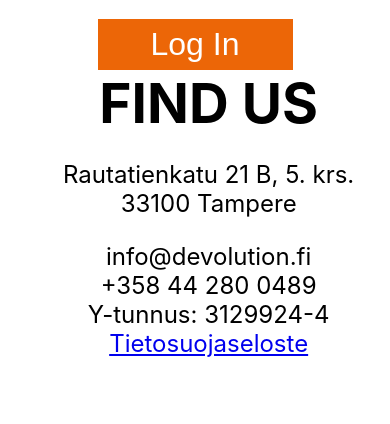
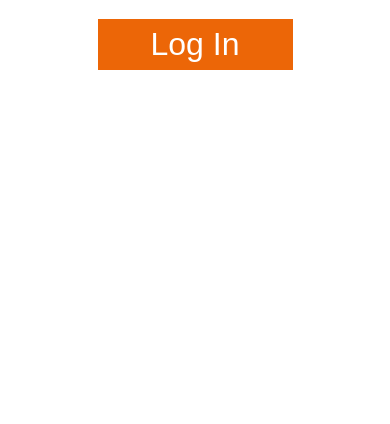
Before and after one commit to Devolution-Oy/project-dashboard, a React (Create React App) app: page / in a window 390 px wide. Shown: the part 386-810 px from the top of the page. Built offline with nearby package versions, Linux system fonts and the light colour scheme.

Commit message:
Footer responsive5

```diff
--- a/src/components/Footer/Footer.css
+++ b/src/components/Footer/Footer.css
@@ -26,7 +26,11 @@
   width: 100%;
   word-break: break-all;
   bottom: auto;
-  position: absolute;
+  clear: both;
+  position: relative;
+  z-index: 1;
+  height: -3em;
+  margin-top: 40em;
 }
 .CompanyInfo {
     padding: 0 0;
```
